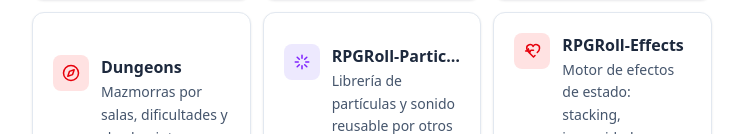
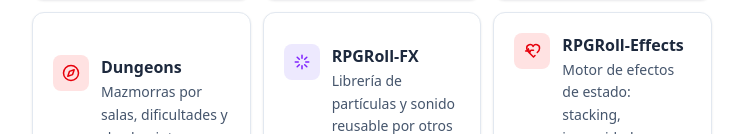
Before and after one commit to DarkSack/RPGRollDocs, a React (Vite) app: page / in a window 1280 px wide. Shown: the part 1965-2099 px from the top of the page, without its empty margins (264-1007 px from the left). Built offline with nearby package versions, Linux system fonts and the light colour scheme.

Commit message:
WIP: respaldo automatico antes de migracion a E:\Dev

```diff
--- a/src/content/nav.ts
+++ b/src/content/nav.ts
@@ -40,7 +40,7 @@
       { slug: "guilds", label: "Guilds" },
       { slug: "crates", label: "Crates" },
       { slug: "dungeons", label: "Dungeons" },
-      { slug: "rpgroll-particles", label: "RPGRoll-Particles" },
+      { slug: "rpgroll-particles", label: "RPGRoll-FX" },
       { slug: "rpgroll-effects", label: "Effects" },
       { slug: "magic", label: "Magic" },
       { slug: "seasons", label: "Seasons" },
--- a/src/content/search.ts
+++ b/src/content/search.ts
@@ -272,14 +272,14 @@
   h("ranching", "API para addons — RanchingAPI", "api"),
   h("ranching", "Comandos", "comandos"),
 
-  // RPGRoll-Particles
+  // RPGRoll-FX
   h("rpgroll-particles", "Requisitos", "requisitos"),
   h("rpgroll-particles", "Un efecto es una secuencia de pasos", "modelo"),
   h("rpgroll-particles", "Tipos de paso", "tipos-de-paso"),
   h("rpgroll-particles", "Formas de partícula", "formas"),
   h("rpgroll-particles", "A quién/dónde apunta cada paso", "targets"),
   h("rpgroll-particles", "Ejemplos de archivo YAML", "formato-yaml"),
-  h("rpgroll-particles", "GUI: Effect Studio de RPGRoll-Particles", "gui"),
+  h("rpgroll-particles", "GUI: Effect Studio de RPGRoll-FX", "gui"),
   h("rpgroll-particles", "API para addons — EffectsAPI y EffectBuilder", "api"),
   h("rpgroll-particles", "Comandos", "comandos"),
 
--- a/src/pages/Effects.tsx
+++ b/src/pages/Effects.tsx
@@ -115,7 +115,7 @@
           onClick={() => onNavigate("rpgroll-particles")}
           className="text-violet-600 underline dark:text-violet-400"
         >
-          RPGRoll-Particles
+          RPGRoll-FX
         </button>{" "}
         instalado, los componentes <code>VISUAL</code> simplemente no hacen nada
         (el resto del efecto funciona igual). Sin RPGRoll-Guilds, las
@@ -252,14 +252,14 @@
           <Tr>
             <Td className="font-mono text-xs">VISUAL</Td>
             <Td>
-              Dispara un efecto de RPGRoll-Particles por id
+              Dispara un efecto de RPGRoll-FX por id
               (partículas/sonido/título/bossbar) — solo funciona sobre
               jugadores.
             </Td>
           </Tr>
           <Tr>
             <Td className="font-mono text-xs">SOUND</Td>
-            <Td>Un sonido vanilla suelto, sin necesitar RPGRoll-Particles.</Td>
+            <Td>Un sonido vanilla suelto, sin necesitar RPGRoll-FX.</Td>
           </Tr>
           <Tr>
             <Td className="font-mono text-xs">MESSAGE</Td>
--- a/src/pages/Fishing.tsx
+++ b/src/pages/Fishing.tsx
@@ -107,7 +107,7 @@
   },
   {
     key: "catch-effect",
-    label: "Efecto RPGRoll-Particles al capturar",
+    label: "Efecto RPGRoll-FX al capturar",
     type: "string",
   },
   {
--- a/src/pages/Home.tsx
+++ b/src/pages/Home.tsx
@@ -232,7 +232,7 @@
 function addonLabel(slug: string): string {
   const OVERRIDES: Record<string, string> = {
     "rpgroll-effects": "RPGRoll-Effects",
-    "rpgroll-particles": "RPGRoll-Particles",
+    "rpgroll-particles": "RPGRoll-FX",
     sackresourcepack: "SackResourcePack",
     tab: "RPGRoll-TAB",
   };
--- a/src/pages/Magic.tsx
+++ b/src/pages/Magic.tsx
@@ -50,14 +50,14 @@
       <PageHeader title="Magic (RPGRoll-Magic)">
         Framework de magia modular — escuelas con afinidades, hechizos construidos por componentes (nunca
         "programados"), maná/vida/experiencia/reactivos como costo, catalizadores, grimorios, runas y árboles de
-        progresión. Profundamente integrado con RPGRoll-Particles (visuales) y RPGRoll-Effects (aplicar maldiciones/
+        progresión. Profundamente integrado con RPGRoll-FX (visuales) y RPGRoll-Effects (aplicar maldiciones/
         curses reales).
       </PageHeader>
 
       <Callout tone="info" title="No existen hechizos programados">
         Todos los hechizos, sin excepción, se arman encadenando los mismos ~23 tipos de componente en el orden que
         quieras — igual que <code>EffectComponent</code> en RPGRoll-Effects o <code>EffectStep</code> en
-        RPGRoll-Particles. No hay ninguna clase Java especial para "Fireball" o "Meteoro": ambos son la misma{" "}
+        RPGRoll-FX. No hay ninguna clase Java especial para "Fireball" o "Meteoro": ambos son la misma{" "}
         <code>Spell</code>, solo con distintos componentes.
       </Callout>
 
@@ -66,7 +66,7 @@
       <p>
         Sin{" "}
         <button type="button" onClick={() => onNavigate("rpgroll-particles")} className="text-violet-600 underline dark:text-violet-400">
-          RPGRoll-Particles
+          RPGRoll-FX
         </button>
         , los componentes <code>VISUAL</code> no hacen nada. Sin{" "}
         <button type="button" onClick={() => onNavigate("rpgroll-effects")} className="text-violet-600 underline dark:text-violet-400">
--- a/src/pages/Particles.tsx
+++ b/src/pages/Particles.tsx
@@ -24,7 +24,7 @@
 export function Particles({ onNavigate }: { onNavigate: (slug: string) => void }) {
   return (
     <>
-      <PageHeader title="RPGRoll-Particles">
+      <PageHeader title="RPGRoll-FX">
         Librería de efectos audiovisuales reusable — formas de partículas, sonidos, títulos/actionbar/bossbar y
         efectos de poción, todo secuenciable con delays. Independiente de RPGRollAPI a propósito, similar en
         espíritu a SCore de Ssomar: pensada para que cualquier addon (de RPGRoll o no) la use como su motor de
@@ -32,12 +32,12 @@
       </PageHeader>
 
       <Callout tone="info" title="No confundir con RPGRoll-Effects">
-        RPGRoll-Particles es la capa de <strong>renderizado</strong> (partículas/sonidos/pantalla) — no tiene noción de
+        RPGRoll-FX es la capa de <strong>renderizado</strong> (partículas/sonidos/pantalla) — no tiene noción de
         duración, stacking, condiciones ni buffs/debuffs. Para eso está{" "}
         <button type="button" onClick={() => onNavigate("rpgroll-effects")} className="text-violet-600 underline dark:text-violet-400">
           RPGRoll-Effects
         </button>
-        , el motor de efectos de estado, que de hecho usa RPGRoll-Particles por debajo para sus componentes visuales y
+        , el motor de efectos de estado, que de hecho usa RPGRoll-FX por debajo para sus componentes visuales y
         de sonido.
       </Callout>
 
@@ -219,14 +219,14 @@
 
       <YamlBuilder
         title="Constructor visual: identidad del efecto"
-        description="id/nombre/descripción. La lista de steps es demasiado variada para un formulario lineal (cada tipo tiene sus propios params) — copia y adaptá uno de los ejemplos de arriba, o usá /rpgparticles browser para armarlo paso a paso desde el chat en el juego."
+        description="id/nombre/descripción. La lista de steps es demasiado variada para un formulario lineal (cada tipo tiene sus propios params) — copia y adaptá uno de los ejemplos de arriba, o usá /rpgfx browser para armarlo paso a paso desde el chat en el juego."
         folder="effects"
         fields={sackEffectFields}
       />
 
-      <SectionHeading id="gui">GUI: Effect Studio de RPGRoll-Particles</SectionHeading>
+      <SectionHeading id="gui">GUI: Effect Studio de RPGRoll-FX</SectionHeading>
       <p>
-        <Kbd>/rpgparticles browser</Kbd> abre un navegador con botón "Crear nueva". El editor muestra la lista de
+        <Kbd>/rpgfx browser</Kbd> abre un navegador con botón "Crear nueva". El editor muestra la lista de
         steps (tipo, delay, params resumidos) con soporte para quitarlos (shift-click) y agregar nuevos escribiendo
         en el chat con la sintaxis <code>{"TIPO delay clave=valor,clave2=valor2"}</code>, por ejemplo:
       </p>
@@ -245,8 +245,8 @@
         language="java"
         filename="OtroAddon.java"
         code={
-          "if (SackEffectsAPI.isReady()) {\n" +
-          '    SackEffectsAPI.get().play("level_up", player);\n' +
+          "if (RPGRollFXAPI.isReady()) {\n" +
+          '    RPGRollFXAPI.get().play("level_up", player);\n' +
           "}\n"
         }
       />
@@ -257,7 +257,7 @@
       <CodeBlock
         language="java"
         code={
-          "SackEffectsAPI.get().builder()\n" +
+          "RPGRollFXAPI.get().builder()\n" +
           "    .particle(Particle.FLAME).shape(\"SPHERE\").radius(1.5).points(40)\n" +
           "    .then().sound(Sound.ENTITY_BLAZE_SHOOT).volume(1).pitch(1.2)\n" +
           "    .play(caster);\n"
@@ -271,12 +271,12 @@
           <Th>Qué hace</Th>
         </Thead>
         <tbody>
-          <Tr><Td className="font-mono text-xs">/rpgparticles browser</Td><Td>Abre el navegador gráfico.</Td></Tr>
-          <Tr><Td className="font-mono text-xs">/rpgparticles reload</Td><Td>Recarga las definiciones desde disco.</Td></Tr>
-          <Tr><Td className="font-mono text-xs">{"/rpgparticles test <id> [jugador]"}</Td><Td>Dispara un efecto sobre ti mismo o sobre otro jugador.</Td></Tr>
+          <Tr><Td className="font-mono text-xs">/rpgfx browser</Td><Td>Abre el navegador gráfico.</Td></Tr>
+          <Tr><Td className="font-mono text-xs">/rpgfx reload</Td><Td>Recarga las definiciones desde disco.</Td></Tr>
+          <Tr><Td className="font-mono text-xs">{"/rpgfx test <id> [jugador]"}</Td><Td>Dispara un efecto sobre ti mismo o sobre otro jugador.</Td></Tr>
         </tbody>
       </Table>
-      <p>Todos requieren <Badge tone="amber">rpgrollparticles.admin.*</Badge> (default: op).</p>
+      <p>Todos requieren <Badge tone="amber">rpgrollfx.admin.*</Badge> (default: op).</p>
 
       <PrevNext current="rpgroll-particles" onNavigate={onNavigate} />
     </>
--- a/src/pages/SackResourcePack.tsx
+++ b/src/pages/SackResourcePack.tsx
@@ -42,7 +42,7 @@
           onClick={() => onNavigate("rpgroll-particles")}
           className="text-violet-600 underline dark:text-violet-400"
         >
-          RPGRoll-Particles
+          RPGRoll-FX
         </button>{" "}
         es una librería de partículas/sonido standalone.
       </Callout>
```
